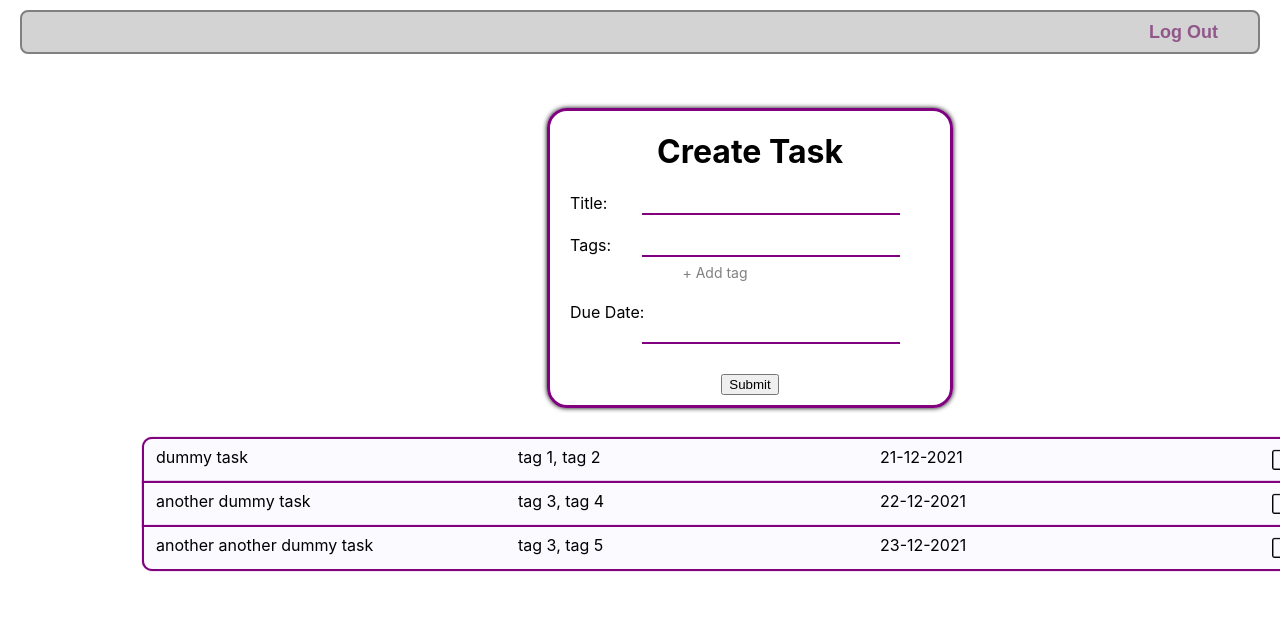
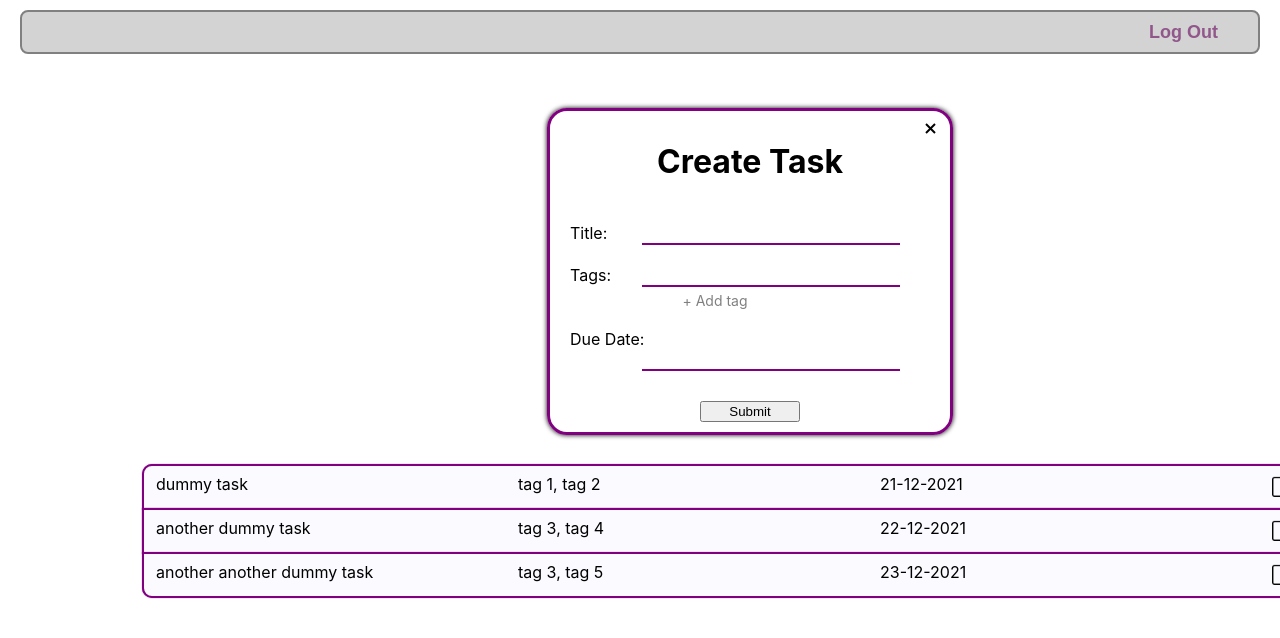
Before and after one commit to Yuuupie/stubook-fe-react, a React (Create React App) app: page /tasklist in a window 1280 px wide. Both pictures are taken after a click on the button "Create Task". Shown: the top 638 px of the page. Built offline with nearby package versions, Linux system fonts and the light colour scheme.

Commit message:
Added cross to close task update prompt

```diff
--- a/src/components/tasks/Task.scss
+++ b/src/components/tasks/Task.scss
@@ -69,6 +69,9 @@ $background-main: rgb(250, 250, 255);
     border: solid 3px purple;
     border-radius: 20px;
     box-shadow: 0 0 5px;
+    display: flex;
+    flex-direction: column;
+
 
     &__heading {
 
@@ -111,6 +114,16 @@ $background-main: rgb(250, 250, 255);
     }
 
     &__button {
+      &--exit {
+        all: unset;
+        align-self: flex-end;
+        width: 15px;
+        height: 15px;
+        margin: 10px 10px -15px;
+        display: flex;
+        cursor: pointer;
+      }
+
       &--remove-tag {
         all: unset;
         margin-left: -40px;
@@ -137,6 +150,8 @@ $background-main: rgb(250, 250, 255);
 
       &--submit {
         margin: 10px;
+        width: 100px;
+        align-self: center;
       }
     }
   }
--- a/src/components/tasks/TaskList.js
+++ b/src/components/tasks/TaskList.js
@@ -55,11 +55,16 @@ const TaskList = () => {
     setIsUpdatingTask(true)
   }
 
+  const closePrompt = () => {
+    setUpdateIndex(-1)
+    setIsUpdatingTask(false)
+  }
+
   return (
     <div className='task-list'>
       <TasksContext.Provider value={{tasks, tasksDispatch}}>
         {!isUpdatingTask && <button className='task-create-button' onClick={() => setIsUpdatingTask(true)}>Create Task</button>}
-        {isUpdatingTask && <TaskUpdater index={updateIndex}/>}
+        {isUpdatingTask && <TaskUpdater index={updateIndex} closePrompt={closePrompt}/>}
         {tasks.map((task, index) => {
           return <Task title={task.title} tags={task.tags} dueDate={task.dueDate} index={index} updateTask={updateTask}/>
         })}
--- a/src/components/tasks/TaskUpdater.js
+++ b/src/components/tasks/TaskUpdater.js
@@ -60,6 +60,12 @@ const TaskUpdater = (props) => {
 
   return (
     <form className='task-creator' onSubmit={createTask}>
+      <button className='task-creator__button--exit' type='button' onClick={() => props.closePrompt()}>
+        <svg className='button-image' xmlns="http://www.w3.org/2000/svg">
+          <line x1='1' y1='1' x2='10' y2='10' stroke='black' strokeWidth='2'/>
+          <line x1='1' y1='10' x2='10' y2='1' stroke='black' strokeWidth='2'/>
+        </svg>
+      </button>
       <h1 className='task-creator__heading'>{props.index !== -1 ? 'Update Task' : 'Create Task'}</h1>
 
       <div className='task-creator__row'>
```
